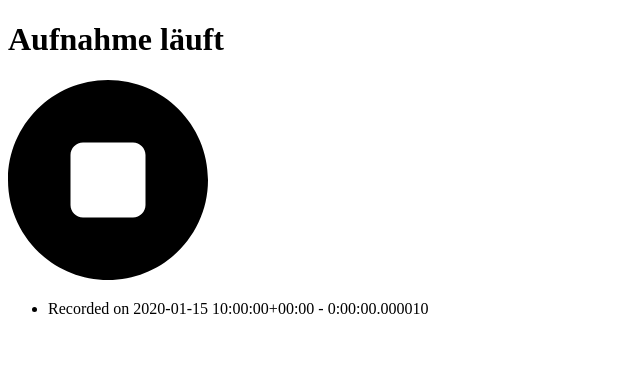
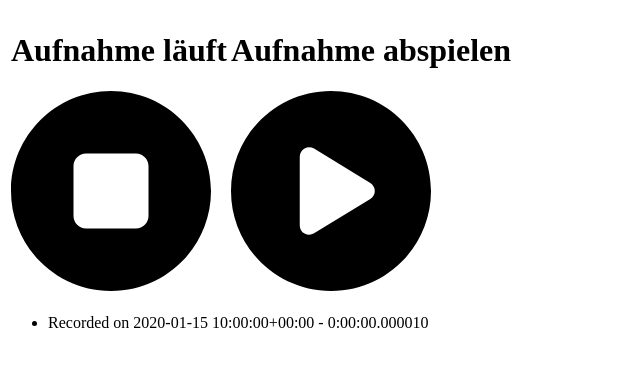
Before and after one commit to tobire42/x32-recorder, a Django app: page /recorder/ in a window 1280 px wide. Shown: the top 367 px of the page, without its empty margins (0-640 px from the left). Run offline with Django 4.2, Linux system fonts and the light colour scheme; tables that the repository leaves empty hold one stand-in row (values such as "Sample post").

Commit message:
Icons in Tabelle angeordnet

```diff
--- a/x32recorder/recorder/templates/index.html
+++ b/x32recorder/recorder/templates/index.html
@@ -8,6 +8,9 @@
 </head>
 <body>
 
+    <table>
+        <tr>
+            <td>
                 {% if recording_active %}
                 {% if recording_active.state == 0 %}<!-- NEW -->
                 <h1>Aufnahme wird gestartet</h1>
@@ -27,6 +30,18 @@
                     <input type="image" src="icons/compact-disc-solid.svg" alt="Aufnahme Starten" height="200" width="200" value="Aufnahme Starten" />
                 </form>
                 {% endif %}
+            </td>
+            <td>
+                <h1>Aufnahme abspielen</h1>
+                <form method="POST" action="playrecording/">
+                    {% csrf_token %}
+                    <input type="image" src="/home/datendenker/dev/x32-recorder/x32recorder/recorder/icons/circle-play-solid.svg" alt="Abspielen" height="200" width="200"  value="Aufnahme Abspielen" />
+                </form>
+            </td>
+        </tr>
+    </table>
+
+
 
     <ul>
         {% for recording in recordings %}
```
Lines whose indentation alone changed are shown as unchanged.
